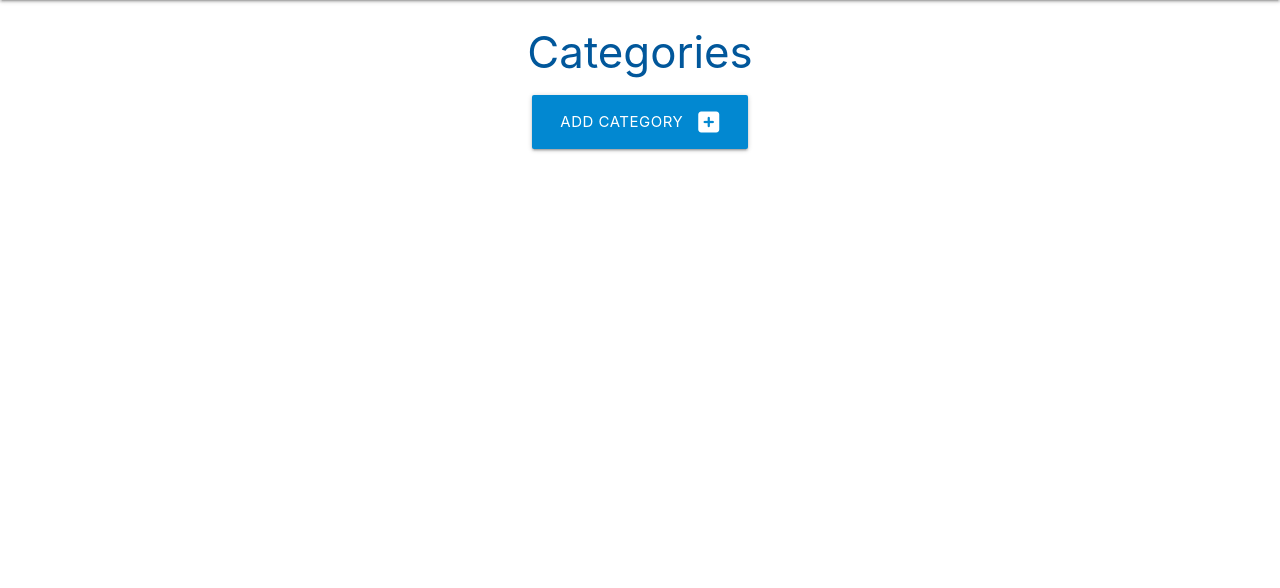
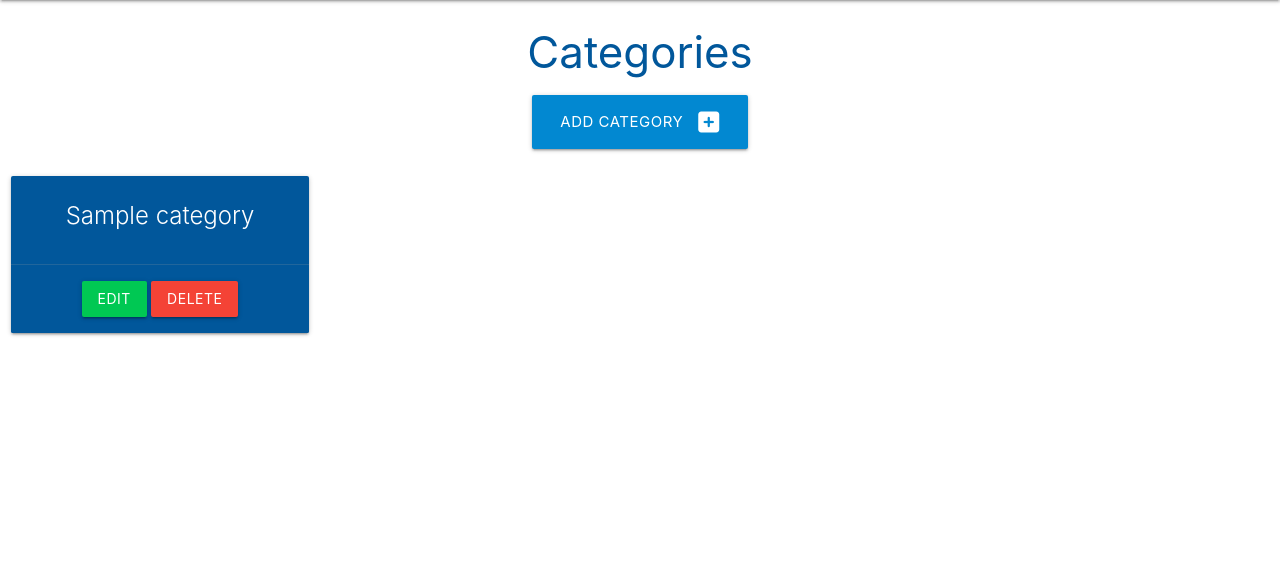
Before and after one commit to KyleMardell/task-manager-app, a Flask app: page /categories in a window 1280 px wide. Shown: the part 64-652 px from the top of the page. Run offline with Flask 3, Linux system fonts and the light colour scheme; tables that the repository leaves empty hold one stand-in row (values such as "Sample post"); some libraries are stand-ins or nearby versions.

Commit message:
Add code to display added categories.

```diff
--- a/taskmanager/routes.py
+++ b/taskmanager/routes.py
@@ -9,7 +9,8 @@ def home():
 
 @app.route("/categories")
 def categories():
-    return render_template("categories.html")
+    categories = list(Category.query.order_by(Category.category_name).all())
+    return render_template("categories.html", categories=categories)
 
 @app.route("/add_category", methods=["GEt", "POST"])
 def add_category():
--- a/taskmanager/templates/add_category.html
+++ b/taskmanager/templates/add_category.html
@@ -3,7 +3,7 @@
 
 <h3 class="light-blue-text text-darken-4 center-align">Add Category</h3>
 
-<div class="row card-panel grey lighen-5">
+<div class="row card-panel grey lighten-5">
     <form class="col s12" method="POST" action="{{ url_for('add_category') }}">
         <!-- category_name -->
         <div class="row">
--- a/taskmanager/templates/categories.html
+++ b/taskmanager/templates/categories.html
@@ -11,4 +11,20 @@
     </div>
 </div>
 
+<div class="row">
+    {% for category in categories %}
+    <div class="col s12 m6 l3">
+        <div class="card light-blue darken-4 center-align">
+            <div class="card-content white-text">
+                <span class="card-title">{{ category.category_name }}</span>
+            </div>
+            <div class="card-action">
+                <a href="#" class="btn green accent-4">Edit</a>
+                <a href="#" class="btn red">Delete</a>
+            </div>
+        </div>
+    </div>
+    {% endfor %}
+</div>
+
 {% endblock %}
```
